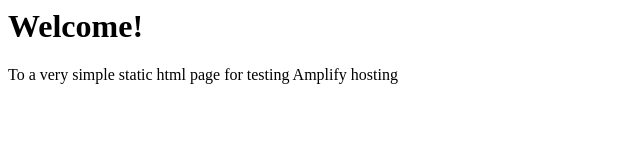
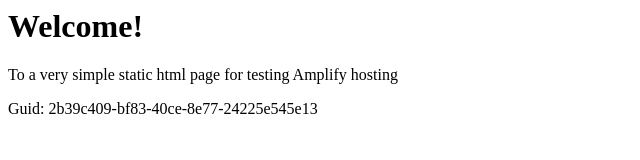
Before and after one commit to aws-aemilia-arn/Github-PR-Commit-Integration-Test-DoNotTouch-Gith-OKSLNVO2-v1-preprod-eu-north-1, a website: page src/index.html in a window 1280 px wide. Shown: the whole page, without its empty margins (0-640 px from the left). Drawn offline with Linux system fonts and the light colour scheme.

Commit message:
commit from integ tests

```diff
--- a/src/index.html
+++ b/src/index.html
@@ -1,3 +1,5 @@
+
+
 <html lang="en">
 
 <head>
@@ -10,6 +12,6 @@
 <body>
     <h1>Welcome!</h1>
     <p>To a very simple static html page for testing Amplify hosting</p>
-</body>
+    <p>Guid: 2b39c409-bf83-40ce-8e77-24225e545e13</p></body>
 
 </html>
```
